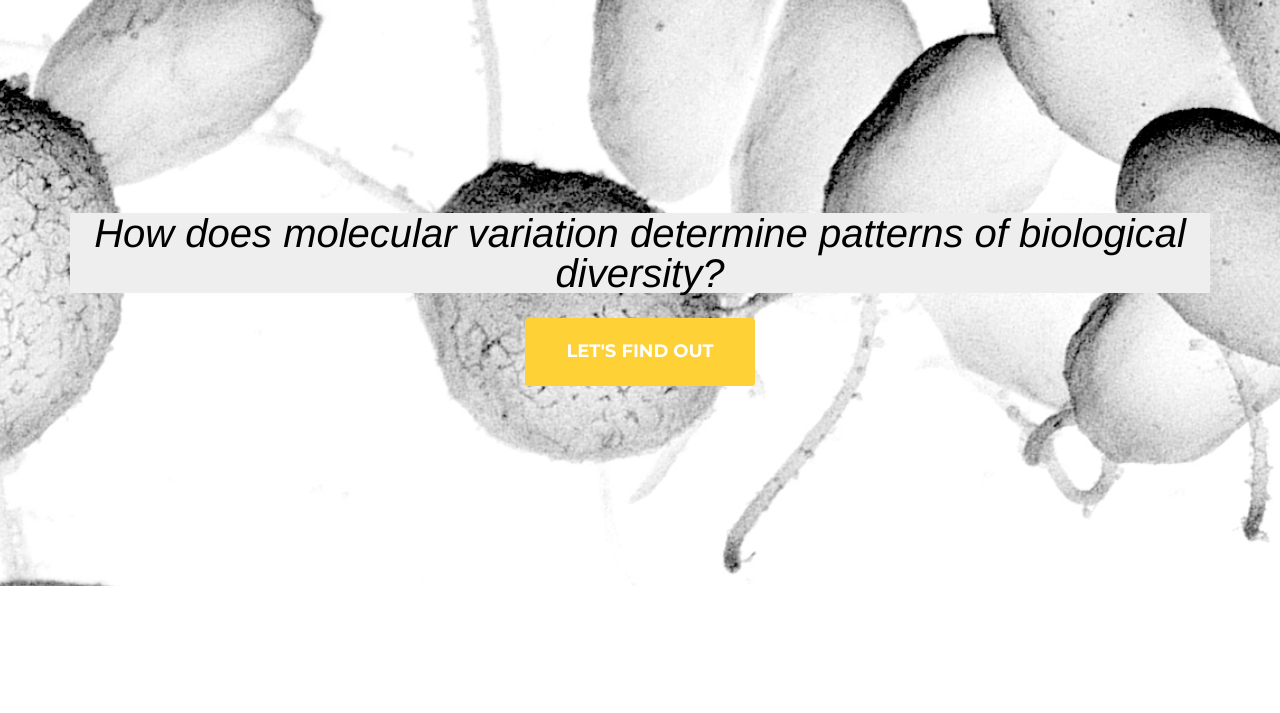
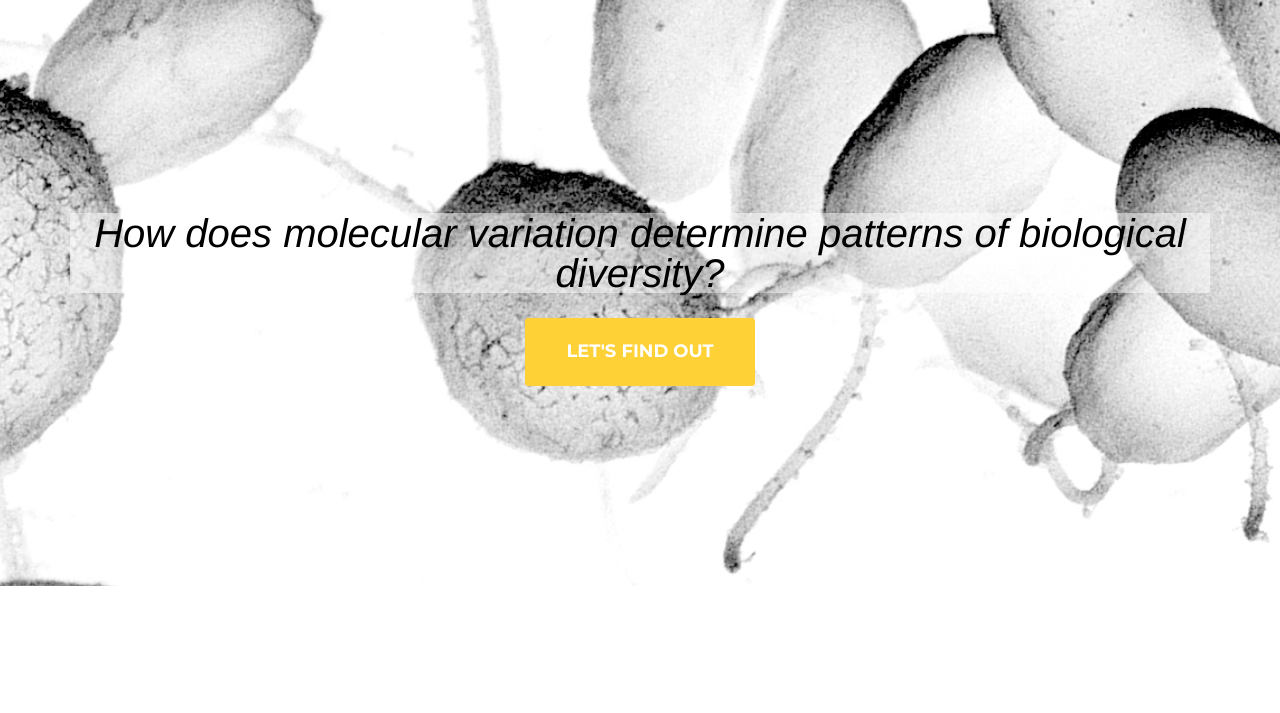
Before and after one commit to aays/nesslab, a website: page index.html in a window 1280 px wide. Shown: the part 87-800 px from the top of the page. Drawn offline with nearby package versions, Linux system fonts and the light colour scheme; a web font is replaced by a local one.

Commit message:
made bg translucent?

```diff
--- a/css/agency.css
+++ b/css/agency.css
@@ -247,7 +247,8 @@ header .intro-text .intro-lead-in {
   font-size: 22px;
   line-height: 22px;
   margin-bottom: 25px;
-  background:#eee;
+  background: #eee;
+  background-color: rgba(255,255,255,0.5);
 }
 header .intro-text .intro-heading {
   font-family: "Montserrat", "Helvetica Neue", Helvetica, Arial, sans-serif;
```
